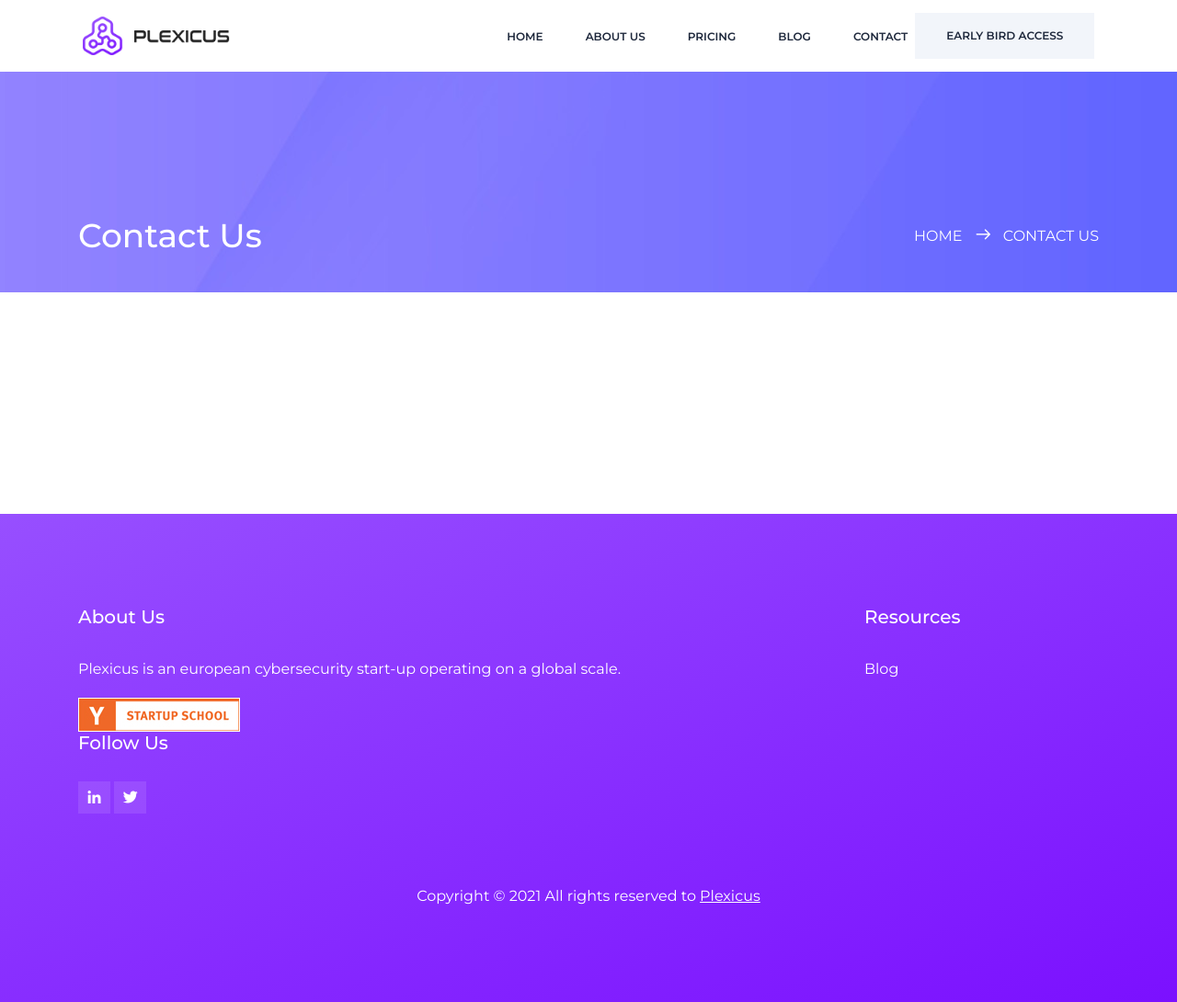
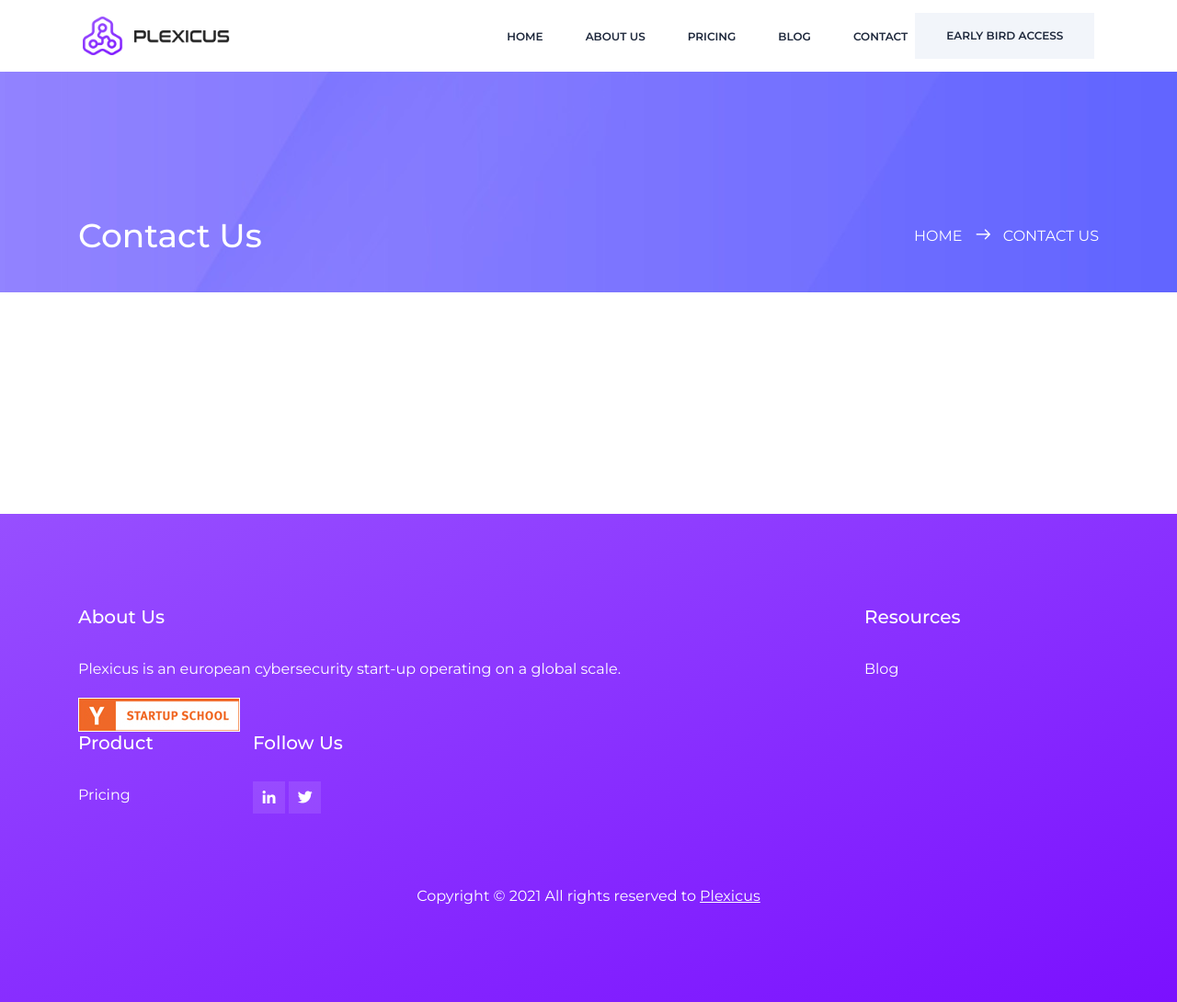
Before and after one commit to Plexicus/web, a Jekyll site: the page built from contact.html, in a window 1280 px wide and 1090 px high. Shown: the whole window at 92% size. Built offline with Jekyll 4.4.1, drawn with Linux system fonts in a browser that asks for light colours.

Commit message:
Update footer.html

```diff
--- a/_includes/footer.html
+++ b/_includes/footer.html
@@ -35,14 +35,14 @@
                         </ul>
                     </div>
                 </div>
-                <!--<div class="col-lg-2 col-md-6">
+                <div class="col-lg-2 col-md-6">
                     <div class="single-footer-widget">
                         <h4>{{ site.data.footer.features_link_heading }}</h4>
                         <ul class="menu-list">
                             <li>
                                 <a href="{{ site.data.footer.features_link_one_link }}">{{ site.data.footer.features_link_one_text }}</a>
                             </li>
-                            <li>
+                            <!--<li>
                                 <a href="{{ site.data.footer.features_link_two_link }}">{{ site.data.footer.features_link_two_text }}</a>
                             </li>
                             <li>
@@ -50,10 +50,10 @@
                             </li>
                             <li>
                                 <a href="{{ site.data.footer.features_link_four_link }}">{{ site.data.footer.features_link_four_text }}</a>
-                            </li>
+                            </li>-->
                         </ul>
                     </div>
-                </div>-->
+                </div>
                 <div class="col-lg-3 col-md-3">
                     <div class="single-footer-widget">
                         <h4>Follow Us</h4>
```
